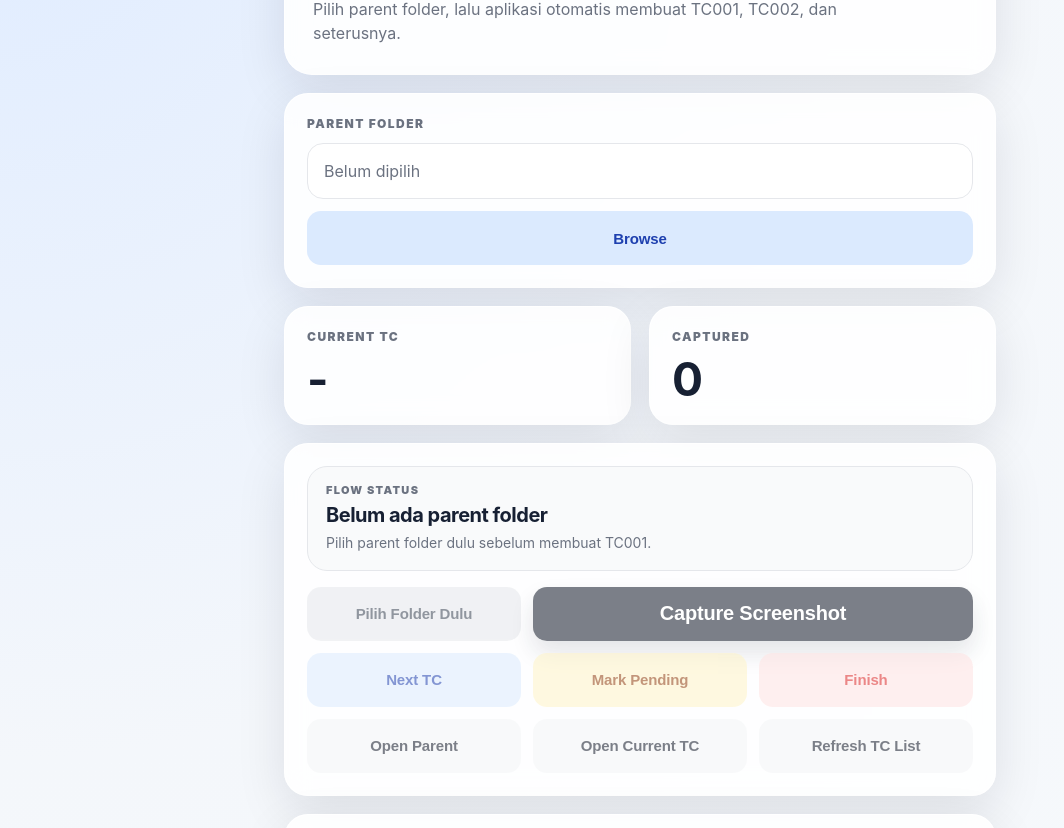
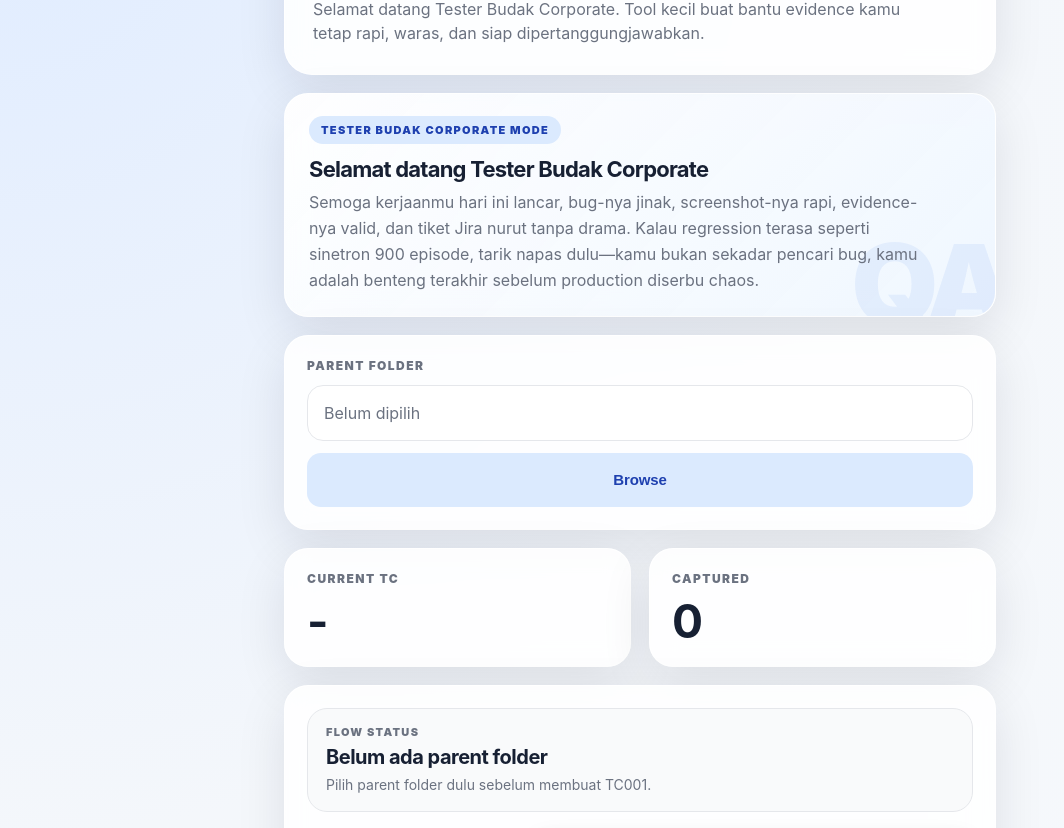
Before and after one commit to agungandhikaf/ss-record-rust, a website built with Vite: page index.html in a window 1280 px wide. Shown: the part 127-955 px from the top of the page, without its empty margins (0-1064 px from the left). Built offline with nearby package versions, Linux system fonts and the light colour scheme.

Commit message:
upd: nama app

```diff
--- a/index.html
+++ b/index.html
@@ -3,7 +3,7 @@
   <head>
     <meta charset="UTF-8" />
     <meta name="viewport" content="width=device-width, initial-scale=1.0" />
-    <title>MyScreenshots</title>
+    <title>MyTBC</title>
     <link rel="stylesheet" href="/src/styles.css" />
   </head>
   <body>
@@ -11,10 +11,16 @@
       <section class="hero-card">
         <div>
           <p class="eyebrow">Manual Screenshot Tool</p>
-          <h1>MyScreenshots</h1>
-          <p class="subtitle">Pilih parent folder, lalu aplikasi otomatis membuat TC001, TC002, dan seterusnya.</p>
+          <h1>MyTBC</h1>
+          <p class="subtitle">Selamat datang Tester Budak Corporate. Tool kecil buat bantu evidence kamu tetap rapi, waras, dan siap dipertanggungjawabkan.</p>
         </div>
         <div id="statusBadge" class="status-badge idle">Idle</div>
+      </section>
+
+      <section class="welcome-card">
+        <span class="welcome-kicker">Tester Budak Corporate Mode</span>
+        <h2>Selamat datang Tester Budak Corporate</h2>
+        <p>Semoga kerjaanmu hari ini lancar, bug-nya jinak, screenshot-nya rapi, evidence-nya valid, dan tiket Jira nurut tanpa drama. Kalau regression terasa seperti sinetron 900 episode, tarik napas dulu—kamu bukan sekadar pencari bug, kamu adalah benteng terakhir sebelum production diserbu chaos.</p>
       </section>
 
       <section class="panel">
--- a/package.json
+++ b/package.json
@@ -1,8 +1,8 @@
 {
-  "name": "myscreenshots-tauri",
+  "name": "mytbc-tauri",
   "version": "1.0.8",
   "private": true,
-  "description": "Manual screenshot recorder per TC folder using Tauri + Rust.",
+  "description": "Manual screenshot recorder per TC folder for Tester Budak Corporate using Tauri + Rust.",
   "type": "module",
   "scripts": {
     "dev": "tauri dev",
--- a/src-tauri/Cargo.toml
+++ b/src-tauri/Cargo.toml
@@ -1,7 +1,7 @@
 [package]
-name = "myscreenshots-tauri"
+name = "mytbc-tauri"
 version = "1.0.8"
-description = "Manual screenshot recorder per TC folder using Tauri + Rust"
+description = "Manual screenshot recorder for Tester Budak Corporate using Tauri + Rust"
 authors = ["Teman Akun"]
 license = "MIT"
 edition = "2021"
--- a/src/main.js
+++ b/src/main.js
@@ -168,8 +168,8 @@ function compareVersions(a, b) {
 function getPlatformAsset(release) {
   const assets = Array.isArray(release?.assets) ? release.assets : [];
   const platformMatchers = isMac
-    ? [/mac.*\.dmg$/i, /\.dmg$/i]
-    : [/windows.*setup.*\.exe$/i, /win.*setup.*\.exe$/i, /x64.*setup.*\.exe$/i, /\.exe$/i];
+    ? [/mytbc.*mac.*\.dmg$/i, /mac.*\.dmg$/i, /\.dmg$/i]
+    : [/mytbc.*x64.*\.exe$/i, /mytbc.*windows.*\.exe$/i, /windows.*setup.*\.exe$/i, /win.*setup.*\.exe$/i, /x64.*\.exe$/i, /\.exe$/i];
 
   for (const matcher of platformMatchers) {
     const asset = assets.find((item) => matcher.test(item.name || ''));
@@ -243,7 +243,7 @@ async function fetchLatestReleaseWithTauriHttp() {
     headers: {
       Accept: 'application/vnd.github+json',
       'X-GitHub-Api-Version': '2022-11-28',
-      'User-Agent': `MyScreenshots/${state.appVersion || 'unknown'} update-checker`
+      'User-Agent': `MyTBC/${state.appVersion || 'unknown'} update-checker`
     }
   });
 
@@ -472,7 +472,7 @@ async function runAction(action, successMessage) {
   } catch (error) {
     const message = typeof error === 'string' ? error : error?.message || 'Terjadi error.';
     showToast(message, 'error');
-    await notifyUser('MyScreenshots', message);
+    await notifyUser('MyTBC', message);
     return null;
   } finally {
     setBusy(false);
@@ -510,7 +510,7 @@ async function chooseFolder() {
   } catch (error) {
     const message = typeof error === 'string' ? error : error?.message || 'Gagal membuka folder picker.';
     showToast(message, 'error');
-    await notifyUser('MyScreenshots', message);
+    await notifyUser('MyTBC', message);
   } finally {
     folderPickerBusy = false;
     elements.chooseFolderBtn.disabled = false;
--- a/src/styles.css
+++ b/src/styles.css
@@ -55,6 +55,7 @@ button:disabled {
 }
 
 .hero-card,
+.welcome-card,
 .panel,
 .stat-card {
   background: rgba(255, 255, 255, 0.88);
@@ -92,6 +93,57 @@ h1 {
 h2 {
   font-size: 18px;
   margin: 0 0 14px;
+}
+
+
+.welcome-card {
+  position: relative;
+  overflow: hidden;
+  border-radius: 24px;
+  padding: 22px 24px;
+  margin-bottom: 18px;
+  background: linear-gradient(135deg, rgba(255, 255, 255, 0.94), rgba(239, 246, 255, 0.9));
+}
+
+.welcome-card::after {
+  content: "QA";
+  position: absolute;
+  right: -10px;
+  bottom: -36px;
+  color: rgba(37, 99, 235, 0.08);
+  font-size: 112px;
+  font-weight: 1000;
+  letter-spacing: -0.08em;
+  pointer-events: none;
+}
+
+.welcome-kicker {
+  display: inline-flex;
+  align-items: center;
+  border-radius: 999px;
+  padding: 7px 12px;
+  margin-bottom: 12px;
+  color: #1e40af;
+  background: #dbeafe;
+  font-size: 11px;
+  font-weight: 1000;
+  letter-spacing: 0.12em;
+  text-transform: uppercase;
+}
+
+.welcome-card h2 {
+  margin-bottom: 8px;
+  font-size: 22px;
+  letter-spacing: -0.035em;
+}
+
+.welcome-card p {
+  position: relative;
+  z-index: 1;
+  max-width: 620px;
+  color: var(--muted);
+  line-height: 1.62;
+  margin: 0;
 }
 
 .subtitle,
```
Also changed, not shown: scripts/rename-tauri-installer.mjs (+5 -5 lines), src-tauri/tauri.conf.json (+5 -5 lines), .github/workflows/build-installers.yml, .github/workflows/build-tauri.yml, .github/workflows/release-tauri.yml, 5 other files.
